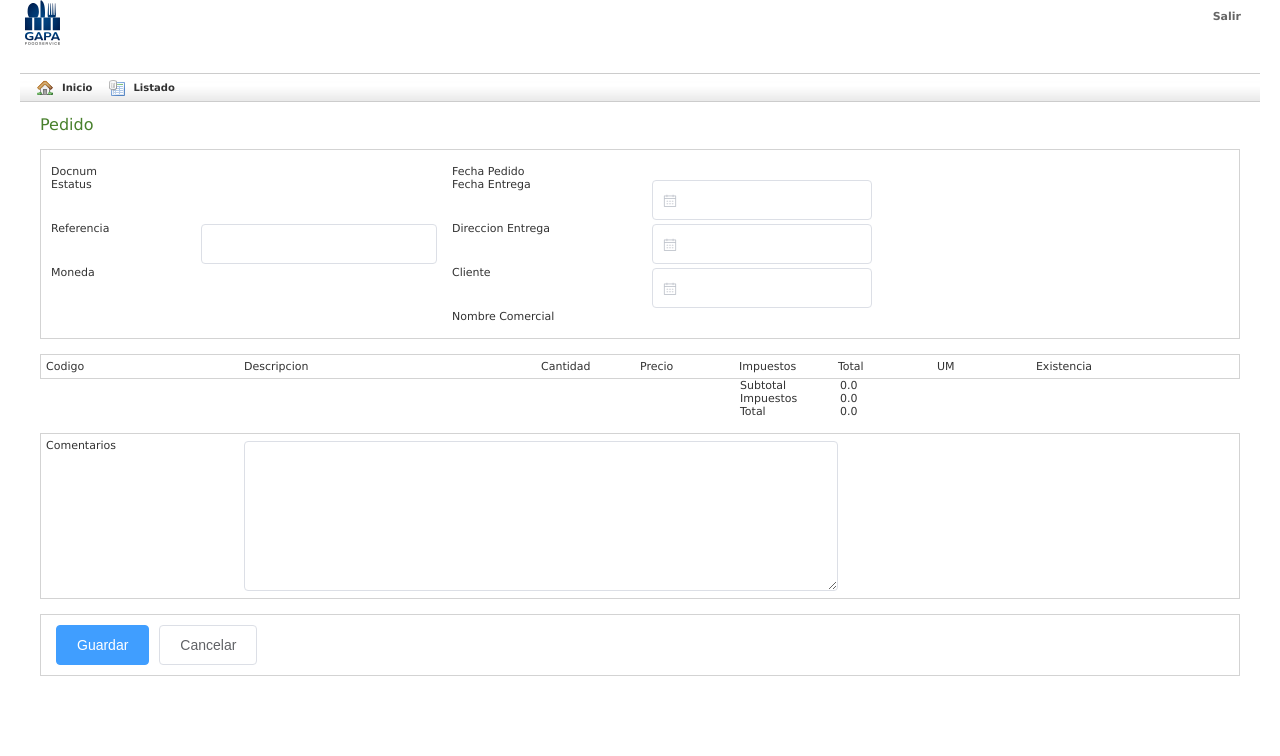
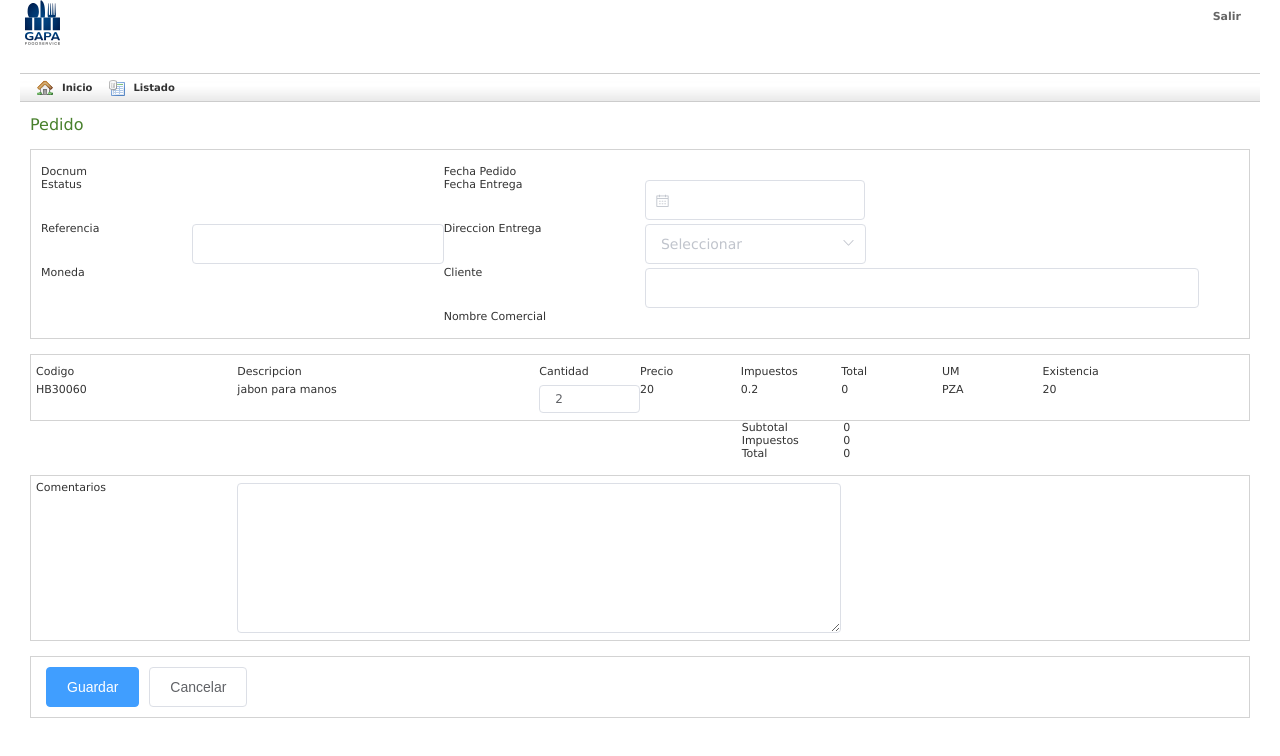
Before and after one commit to antonio-th/portalsapb1, a Vue app: page /#/pedido in a window 1280 px wide. Shown: the top 756 px of the page. Built offline with nearby package versions, Linux system fonts and the light colour scheme.

Commit message:
Ajuste del diseno en la pantalla de pedidos Creacion de la estructura de datos

```diff
--- a/package.json
+++ b/package.json
@@ -11,7 +11,9 @@
     "build": "node build/build.js"
   },
   "dependencies": {
+    "babel-polyfill": "^6.26.0",
     "element-ui": "^2.1.0",
+    "es6-promise": "^4.2.4",
     "jquery": "^3.3.1",
     "moment": "^2.20.1",
     "numeral": "^2.0.6",
--- a/src/components/pedidos/Pedido.vue
+++ b/src/components/pedidos/Pedido.vue
@@ -15,51 +15,51 @@
 
       <!-- Encabezado -->
       <div id="encabezado">
-        <el-row :gutter="15">
+        <el-row>
           <el-col :span="3">Docnum</el-col>
           <el-col :span="5">{{ pedido.docNum || '&nbsp;'}}&nbsp;</el-col>
           <el-col :span="4">Fecha Pedido</el-col>
           <el-col :span="11">{{ pedido.fechaPedido }}&nbsp;</el-col>
         </el-row>
 
-        <el-row :gutter="15">
+        <el-row>
           <el-col :span="3">Estatus</el-col>
           <el-col :span="5">{{ pedido.estatus || '&nbsp;' }}&nbsp;</el-col>
           <el-col :span="4">Fecha Entrega</el-col>
           <el-col :span="11">
-            <el-date-picker></el-date-picker>
+            <el-date-picker v-model="pedido.fechaEntrega"></el-date-picker>
           </el-col>
         </el-row>
 
-        <el-row :gutter="15">
+        <el-row>
           <el-col :span="3">Referencia</el-col>
           <el-col :span="5">
-            <el-input></el-input>
+            <el-input v-model="pedido.referencia"></el-input>
           </el-col>
           <el-col :span="4">Direccion Entrega</el-col>
           <el-col :span="11">
-            <el-date-picker></el-date-picker>
+            <el-select v-model="pedido.direccionEntrega.shipToCode"></el-select>
           </el-col>
         </el-row>
 
-        <el-row :gutter="15">
+        <el-row>
           <el-col :span="3">Moneda</el-col>
           <el-col :span="5">{{ pedido.moneda }}&nbsp;</el-col>
           <el-col :span="4">Cliente</el-col>
           <el-col :span="11">
-            <el-date-picker></el-date-picker>
+            <el-input v-model="pedido.cliente.cardCode"></el-input>
           </el-col>
         </el-row>
 
-        <el-row :gutter="15">
+        <el-row>
           <el-col :span="5" :offset="8">Nombre Comercial</el-col>
-          <el-col :span="8"></el-col>
+          <el-col :span="8">{{ pedido.cliente.cardFName }}</el-col>
         </el-row>
       </div> <!-- encabezado -->
 
       <!-- Partidas -->
       <div id="partidas">
-        <el-row>
+        <el-row id="th-partida">
           <el-col :span="4">Codigo</el-col>
           <el-col :span="6">Descripcion</el-col>
           <el-col :span="2">Cantidad</el-col>
@@ -70,21 +70,35 @@
           <el-col :span="2">Existencia</el-col>
           <el-col :span="2">&nbsp;</el-col>
         </el-row>
+        <el-row v-for="(partida, index) in pedido.partidas" :key="partida.id">
+          <el-col :span="4">{{ partida.itemCode}}</el-col>
+          <el-col :span="6">{{ partida.itemName}}</el-col>
+          <el-col :span="2">
+            <el-input v-model="partida.cantidad" size="mini"
+                      @input="recalcular(index)" />
+          </el-col>
+          <el-col :span="2">{{ partida.precio }}</el-col>
+          <el-col :span="2">{{ partida.impuestos }}</el-col>
+          <el-col :span="2">{{ partida.total }}</el-col>
+          <el-col :span="2">{{ partida.unidadMedida }}</el-col>
+          <el-col :span="2">{{ partida.existencia }}</el-col>
+          <el-col :span="2">&nbsp;</el-col>
+        </el-row>
       </div> <!-- partidas -->
 
       <!-- totales -->
       <div id="totales">
         <el-row>
           <el-col :span="2" :offset="14">Subtotal</el-col>
-          <el-col :span="2">0.0</el-col>
+          <el-col :span="2">{{ pedido.subTotal }}</el-col>
         </el-row>
         <el-row>
           <el-col :span="2" :offset="14">Impuestos</el-col>
-          <el-col :span="2">0.0</el-col>
+          <el-col :span="2">{{ pedido.impuestos }}</el-col>
         </el-row>
         <el-row>
           <el-col :span="2" :offset="14">Total</el-col>
-          <el-col :span="2">0.0</el-col>
+          <el-col :span="2">{{ pedido.total }}</el-col>
         </el-row>
       </div> <!-- totales -->
 
@@ -92,7 +106,8 @@
         <el-row>
           <el-col :span="4">Comentarios</el-col>
           <el-col :span="12">
-            <el-input type="textarea" :rows="4"></el-input>
+            <el-input type="textarea"
+                      :rows="4" v-model="pedido.comentarios" />
           </el-col>
         </el-row>
       </div>
@@ -106,8 +121,35 @@
   </div>
 </template>
 
-<script src="./Pedido.js" />
+<script>
+import * as PedidoService from './PedidoService'
+
+const data = () => {
+  return {
+    pedido: PedidoService.pedido
+  }
+}
+
+const metodos = {
+  cancelar () {
+    this.$router.push('/pedidos-list')
+  },
+  recalcular (index) {
+    console.log(index)
+  }
+}
+
+export default {
+  name: 'Pedido',
+  data: data,
+  methods: metodos
+}
+</script>
 <style>
+  #contenido {
+    margin: 0 10px 0 10px;
+  }
+
   #partidas, #encabezado, #comentarios, #toolbar {
     margin: 15px 0 0 0;
     border: solid 1px lightgrey;
@@ -121,4 +163,11 @@
   #encabezado {
     padding: 15px 0 15px 10px;
   }
+
+  .borde {
+    border: solid 1px black;
+  }
+  #th-partida {
+    padding: 5px 0 5px 0;
+  }
 </style>
--- a/src/components/pedidos/PedidoService.js
+++ b/src/components/pedidos/PedidoService.js
@@ -1,16 +1,39 @@
-export const fields = {
-  pedido: {
+export let direccionEntrega = {
+  shipToCode: '',
+  direccion: ''
+}
+
+export let cliente = {
+  cardCode: '',
+  cardName: '',
+  cardFName: ''
+}
+
+export let partida = {
+  id: 0,
+  itemCode: 'HB30060',
+  itemName: 'jabon para manos',
+  cantidad: 2,
+  precio: 20,
+  impuestos: 0.2,
+  total: 0,
+  unidadMedida: 'PZA',
+  existencia: 20
+}
+
+export let pedido = {
+  id: 0,
   docNum: '',
   fechaPedido: null,
+  estatus: '',
   fechaEntrega: null,
-    estatus: '',
   referencia: '',
-    entrega: '',
+  direccionEntrega: direccionEntrega,
   moneda: '',
-    cliente: {},
-    partidas: [],
+  cliente: cliente,
+  partidas: [partida],
+  comentarios: '',
   subTotal: 0,
   impuestos: 0,
   total: 0
 }
-}
```
Also changed, not shown: 1 other file (tests, documents, lock files or other folders). Lines whose indentation alone changed are shown as unchanged.
